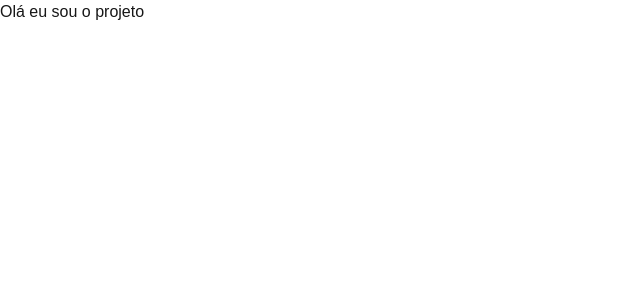
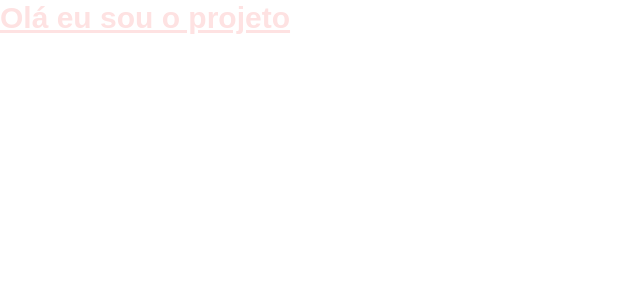
Before and after one commit to filipeoliveira93/finance-app, a Next.js app: page / in a window 1280 px wide. Shown: the top 300 px of the page, without its empty margins (0-640 px from the left). Built offline with nearby package versions, Linux system fonts and the light colour scheme.

Commit message:
chore: add tailwind prettier plugin

```diff
--- a/app/page.tsx
+++ b/app/page.tsx
@@ -1,5 +1,5 @@
 const Home = () => {
-  return( <h1>Olá eu sou o projeto</h1>)
+  return( <h1 className="text-3xl font-bold underline text-red-100">Olá eu sou o projeto</h1>)
 }
 
 export default Home
--- a/package.json
+++ b/package.json
@@ -22,6 +22,8 @@
     "eslint": "^8",
     "eslint-config-next": "14.2.10",
     "postcss": "^8",
+    "prettier": "^3.3.3",
+    "prettier-plugin-tailwindcss": "^0.6.8",
     "tailwindcss": "^3.4.1",
     "typescript": "^5"
   }
```
Also changed, not shown: .prettierrc.json (added), 1 other file (tests, documents, lock files or other folders).
